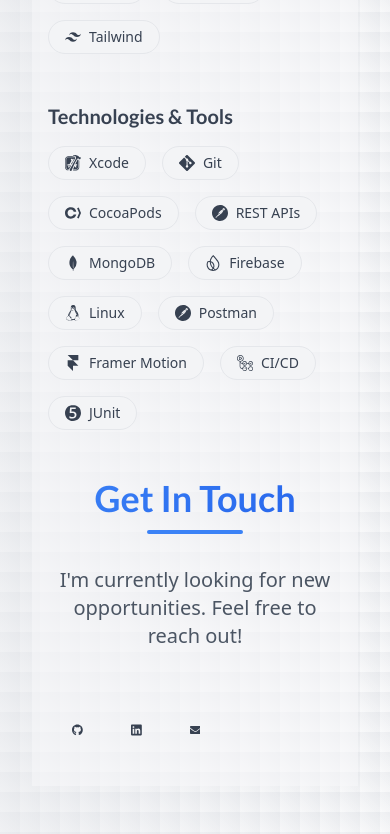
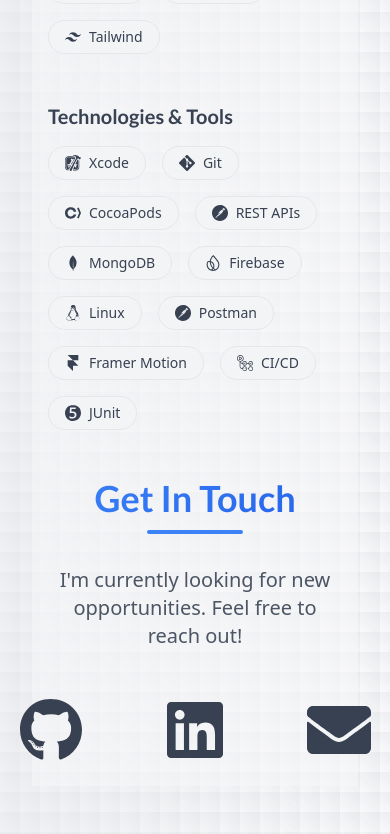
Before and after one commit to Jaber1028/portfolio, a Next.js app: page / in a window 390 px wide. Shown: the part 6808-7642 px from the top of the page. Built offline with nearby package versions, Linux system fonts and the light colour scheme.

Commit message:
Refactor SocialLink component to remove grid column positioning and simplify layout. Update homepage to utilize flexbox for social links, enhancing responsiveness and visual alignment.

```diff
--- a/src/app/page.tsx
+++ b/src/app/page.tsx
@@ -302,23 +302,20 @@
             <p className="text-xl text-gray-600 dark:text-blue-200 mb-6">
               I&apos;m currently looking for new opportunities. Feel free to reach out!
             </p>
-            <div className="grid grid-cols-10 items-center relative z-50">
+            <div className="flex justify-center items-center gap-8">
               <SocialLink
                 href="https://github.com/Jaber1028"
                 icon={FaGithub}
-                colStart={3}
                 ariaLabel="GitHub Profile"
               />
               <SocialLink
                 href="https://linkedin.com/in/jabercodes"
                 icon={FaLinkedin}
-                colStart={5}
                 ariaLabel="LinkedIn Profile"
               />
               <SocialLink
                 href="mailto:aberasturi.j@northeastern.edu"
                 icon={FaEnvelope}
-                colStart={7}
                 ariaLabel="Email Contact"
               />
             </div>
--- a/src/components/SocialLink.tsx
+++ b/src/components/SocialLink.tsx
@@ -7,8 +7,6 @@
   href: string;
   /** The icon component to display */
   icon: IconType;
-  /** Grid column start position */
-  colStart: number;
   /** Optional aria label for accessibility */
   ariaLabel?: string;
 }
@@ -16,7 +14,6 @@
 export default function SocialLink({
   href,
   icon: Icon,
-  colStart,
   ariaLabel
 }: SocialLinkProps) {
   return (
@@ -25,8 +22,7 @@
       target="_blank"
       rel="noopener noreferrer"
       aria-label={ariaLabel}
-      style={{ fontSize: '4rem' }}
-      className={`col-start-${colStart} col-span-2 flex justify-center p-6 text-gray-700 hover:text-blue-600 dark:text-white dark:hover:text-blue-400 transition-all duration-300 hover:scale-110 relative z-50`}
+      className="text-[4rem] p-6 text-gray-700 hover:text-blue-600 dark:text-white dark:hover:text-blue-400 transition-all duration-300 hover:scale-110"
     >
       <Icon />
     </a>
```
